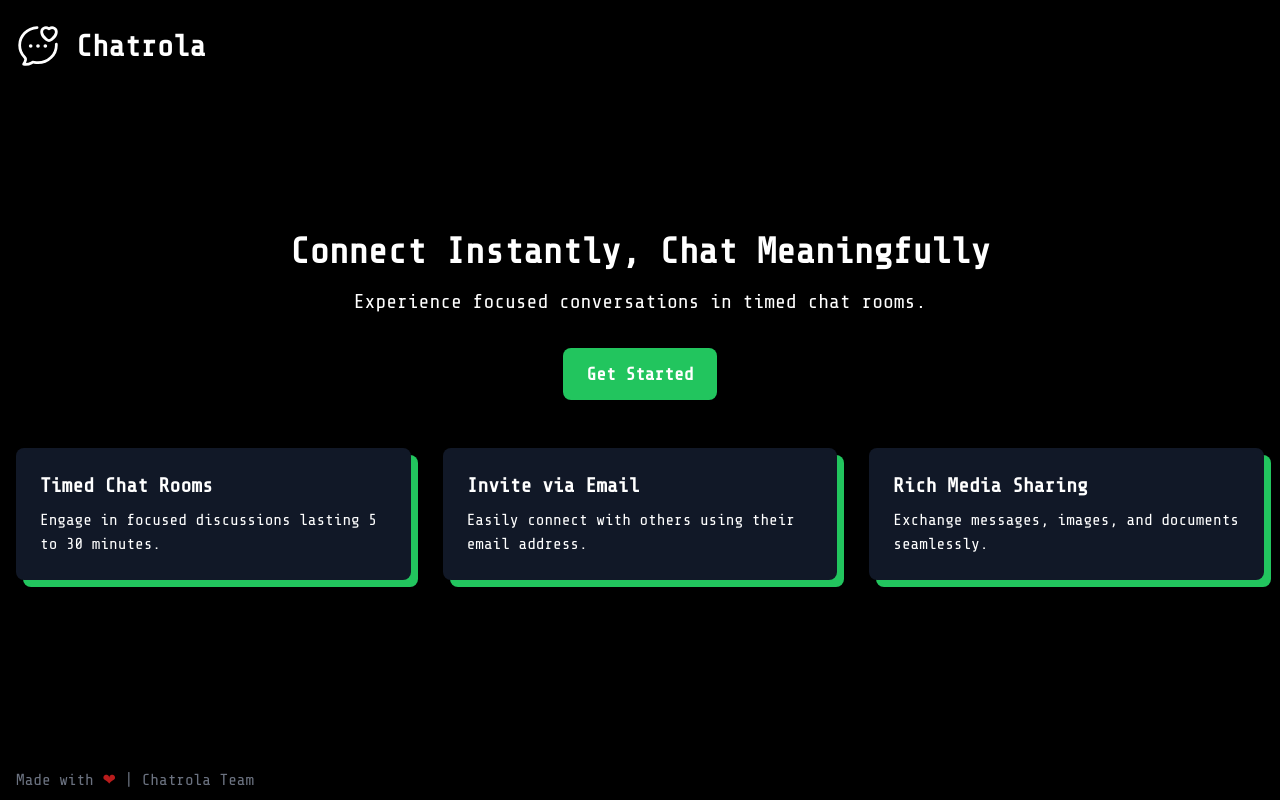
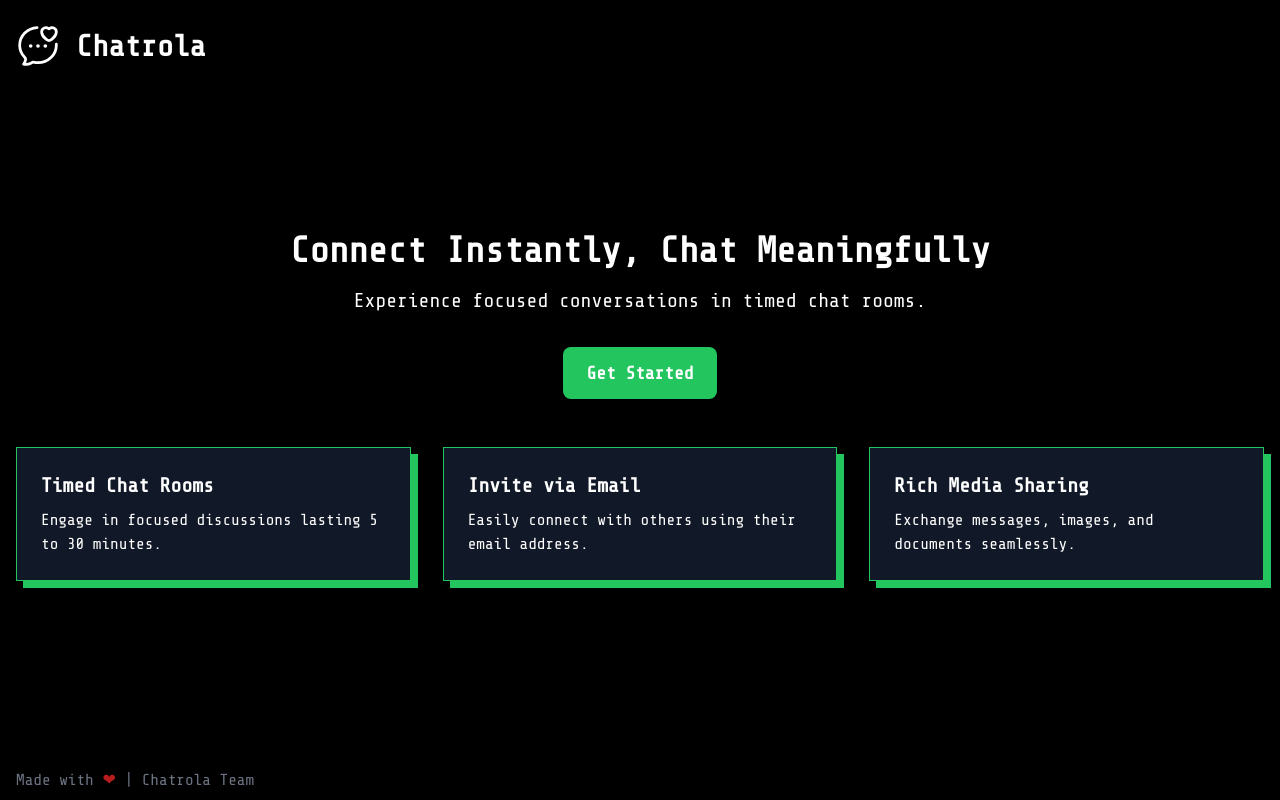
Before and after one commit to Atom-cell/Chatrola, a Next.js app: page / in a window 1280 px wide. Built offline with nearby package versions, Linux system fonts and the light colour scheme.

Commit message:
changed heading of create room

```diff
--- a/app/create-room/page.tsx
+++ b/app/create-room/page.tsx
@@ -7,7 +7,7 @@ const page = () => {
 		<LayoutWithHeader>
 			<div className='flex flex-col items-center w-screen h-screen space-y-6'>
 				<h3 className='text-slate-200 md:text-4xl text-3xl font-extrabold my-12'>
-					Create Instant Room
+					Create an Instant Room
 				</h3>
 				<CreateRoom />
 			</div>
--- a/app/layout.tsx
+++ b/app/layout.tsx
@@ -25,7 +25,6 @@ export default function RootLayout({
 		<html lang='en' className='scroll-smooth'>
 			<body className={inter.className}>
 				<main className='flex flex-col justify-between h-screen '>
-					{/* <Header /> */}
 					{children}
 					<Footer />
 					<SpeedInsights />
--- a/app/page.tsx
+++ b/app/page.tsx
@@ -5,7 +5,7 @@ import LayoutWithHeader from './components/LayoutWithHeader';
 const LandingPage = () => {
 	return (
 		<LayoutWithHeader>
-			<div className='flex flex-col items-center'>
+			<div className='flex flex-col justify-center items-center'>
 				{/* <Header /> */}
 				<main className='container my-auto px-4'>
 					<section className='text-center mb-12'>
@@ -19,15 +19,15 @@ const LandingPage = () => {
 					</section>
 
 					<section className='grid md:grid-cols-3 gap-8 mb-12'>
-						<div className='bg-gray-900 p-6 rounded-lg shadow cursor-pointer hover:-translate-x-1 hover:-translate-y-1 delay-75	ease-linear	duration-75	transition-transform'>
+						<div className='bg-gray-900 p-6 border border-green-1 shadow cursor-pointer hover:-translate-x-1 hover:-translate-y-1 delay-75	ease-linear	duration-75	transition-transform'>
 							<h3 className='text-xl font-semibold mb-2'>Timed Chat Rooms</h3>
 							<p>Engage in focused discussions lasting 5 to 30 minutes.</p>
 						</div>
-						<div className='bg-gray-900 p-6 rounded-lg shadow cursor-pointer hover:-translate-x-1 hover:-translate-y-1 delay-75	ease-linear	duration-75	transition-transform'>
+						<div className='bg-gray-900 p-6 border border-green-1 shadow cursor-pointer hover:-translate-x-1 hover:-translate-y-1 delay-75	ease-linear	duration-75	transition-transform'>
 							<h3 className='text-xl font-semibold mb-2'>Invite via Email</h3>
 							<p>Easily connect with others using their email address.</p>
 						</div>
-						<div className='bg-gray-900 p-6 rounded-lg shadow cursor-pointer hover:-translate-x-1 hover:-translate-y-1 delay-75	ease-linear	duration-75	transition-transform'>
+						<div className='bg-gray-900 p-6 border border-green-1 shadow cursor-pointer hover:-translate-x-1 hover:-translate-y-1 delay-75	ease-linear	duration-75	transition-transform'>
 							<h3 className='text-xl font-semibold mb-2'>Rich Media Sharing</h3>
 							<p>Exchange messages, images, and documents seamlessly.</p>
 						</div>
```
